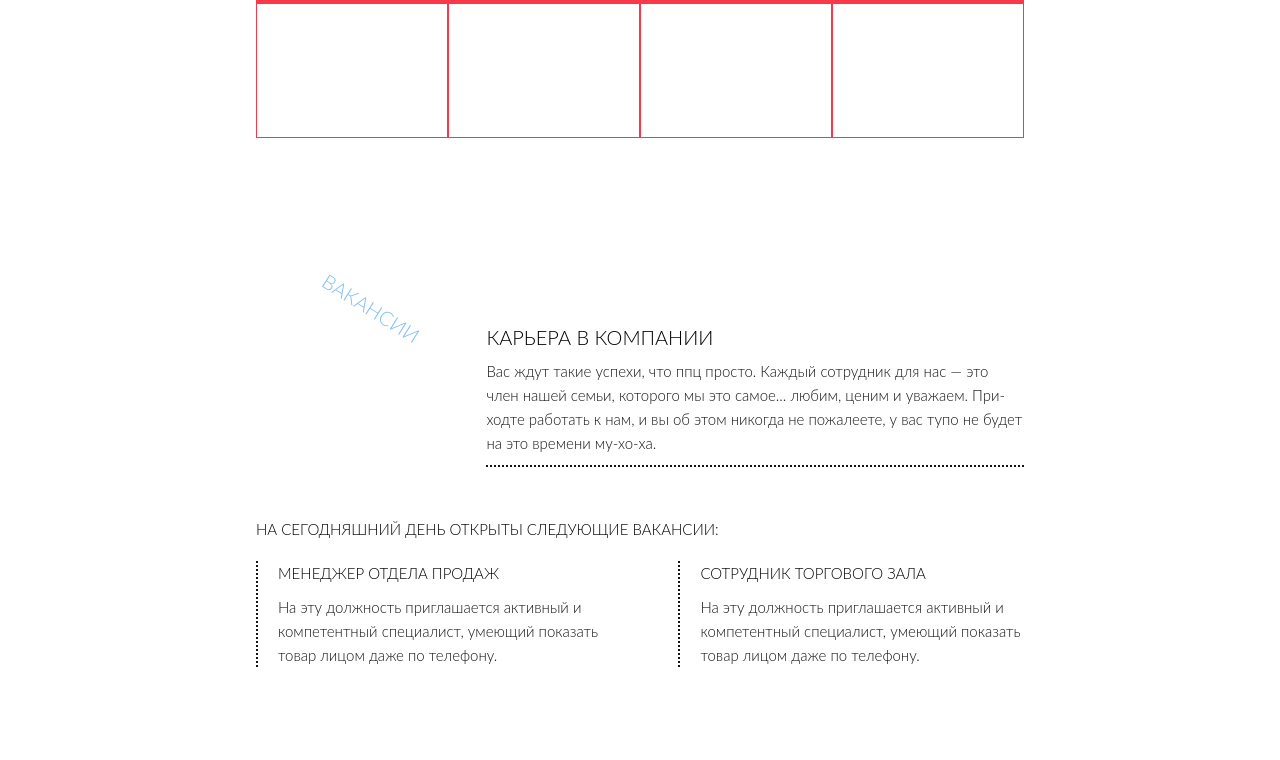
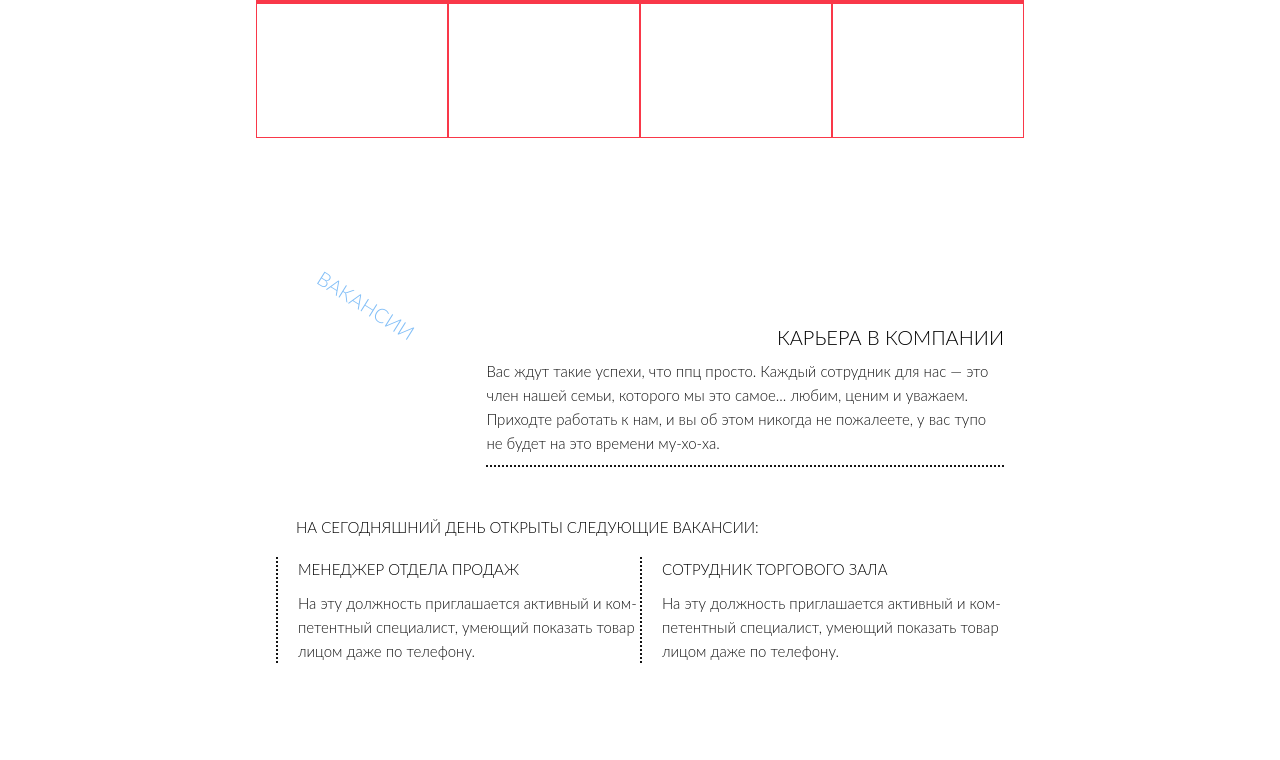
Before and after one commit to v0ffk4/nautilus, a website: page builds/development/index.html in a window 1280 px wide. Shown: the part 1991-2751 px from the top of the page. Drawn offline with nearby package versions, Linux system fonts and the light colour scheme.

Commit message:
Basic career adaptation done

```diff
--- a/builds/development/css/style.css
+++ b/builds/development/css/style.css
@@ -901,6 +901,37 @@ img {
 }
 #career {}
 #career-container {
+    /* openings */
+}
+#career-container .career {
+    margin-left: 30%;
+    border-bottom: 2px dotted #141414;
+    margin-right: 2rem;
+}
+#career-container h2 {
+    text-align: right;
+}
+#career-container h3.section-header {
+    margin: 0 0 2rem 4rem;
+    line-height: 2rem;
+}
+#career-container .openings {
+    margin: 0 2rem;
+    /* position */
+}
+#career-container .openings .position {
+    padding-left: 2rem;
+    border-left: 2px dotted #141414;
+    @media$small {
+        margin: 2rem 0 0 0;
+        width: 45%;
+    }
+}
+#career-container .openings .position p {
+    margin-bottom: 0;
+}
+@media screen and (min-width:600px) {
+    #career-container {
         display: -webkit-box;
         display: -webkit-flex;
         display: -ms-flexbox;
@@ -910,12 +941,9 @@ img {
         -webkit-flex-direction: column;
             -ms-flex-direction: column;
                 flex-direction: column;
-    /* openings */
     }
-#career-container .career {
-    margin-left: 30%;
-    border-bottom: 2px dotted #141414;
 }
+@media screen and (min-width:600px) {
     #career-container .openings {
         display: -webkit-box;
         display: -webkit-flex;
@@ -925,17 +953,7 @@ img {
         -webkit-justify-content: space-between;
             -ms-flex-pack: justify;
                 justify-content: space-between;
-    /* position */
     }
-#career-container .openings .position {
-    margin: 2rem 0 0 0;
-    width: 45%;
-    padding-left: 2rem;
-    border-left: 2px dotted #141414;
-}
-#career-container .openings .position h3 {}
-#career-container .openings .position p {
-    margin-bottom: 0;
 }
 /* career-content */
 .tribal {
@@ -953,6 +971,7 @@ img {
 .career-stripe .career-header-icon {
     width: 208px;
     height: 212px;
+    position: absolute;
     margin-top: -80px;
     margin-left: 15px;
     background-image: url(/img/career-header-icon.svg);
@@ -960,8 +979,8 @@ img {
 }
 .career-stripe h2 {
     position: absolute;
-    top: 8px;
-    left: 60px;
+    top: 85px;
+    left: 40px;
     -webkit-transform: rotate(32deg);
             transform: rotate(32deg);
     color: #81bef7;
--- a/builds/development/index.html
+++ b/builds/development/index.html
@@ -184,7 +184,7 @@
 					<p>Вас ждут такие успехи, что ппц просто. Каждый сотрудник для нас — это член нашей семьи, которого мы это самое... любим, ценим и уважаем. Приходте работать к нам, и вы об этом никогда не пожалеете, у вас тупо не будет на это времени му-хо-ха.</p>
 				</section>
 				<!-- /.career -->
-				<h3>На сегодняшний день открыты следующие вакансии:</h3>
+				<h3 class="section-header">На сегодняшний день открыты следующие вакансии:</h3>
 				<section class="openings">
 					<section class="position">
 						<h3>Менеджер отдела продаж</h3>
--- a/process/css/sections/_career.css
+++ b/process/css/sections/_career.css
@@ -2,25 +2,40 @@
 }
 
 #career-container {
+	@media $small {
 	display: flex;
 	flex-direction: column;
+	}
 
 	.career {
 		margin-left: 30%;
 		border-bottom: 2px dotted $dark-grey;
+		margin-right:2rem;
+	}
+
+	h2 {
+		text-align: right;
+	}
+
+	h3.section-header {
+		margin: 0 0 2rem 4rem;
+		line-height: 2rem;
 	}
 
 	.openings {
-		display: flex;
-		justify-content: space-between;
+		margin: 0 2rem;
+		@media $small {
+			display: flex;
+			justify-content: space-between;
+		}
 
 		.position {
+			padding-left: 2rem;
+			border-left: 2px dotted $dark-grey;
+			@media$small {
 			margin: 2rem 0 0 0;
 			width: 45%;
-			padding-left: 2rem;
-			border-left: 2px dotted $dark-grey;
 
-			h3 {
 			}
 
 			p {
@@ -46,6 +61,7 @@
 	.career-header-icon {
 		width: 208px;
 		height: 212px;
+		position: absolute;
 		margin-top: -80px;
 		margin-left: 15px;
 		background-image: url(/img/career-header-icon.svg);
@@ -54,8 +70,8 @@
 
 	h2 {
 		position: absolute;
-		top: 8px;
-		left: 60px;
+		top: 85px;
+		left: 40px;
 		transform: rotate(32deg);
 		color: $blue;
 	}
```
Lines whose indentation alone changed are shown as unchanged.
